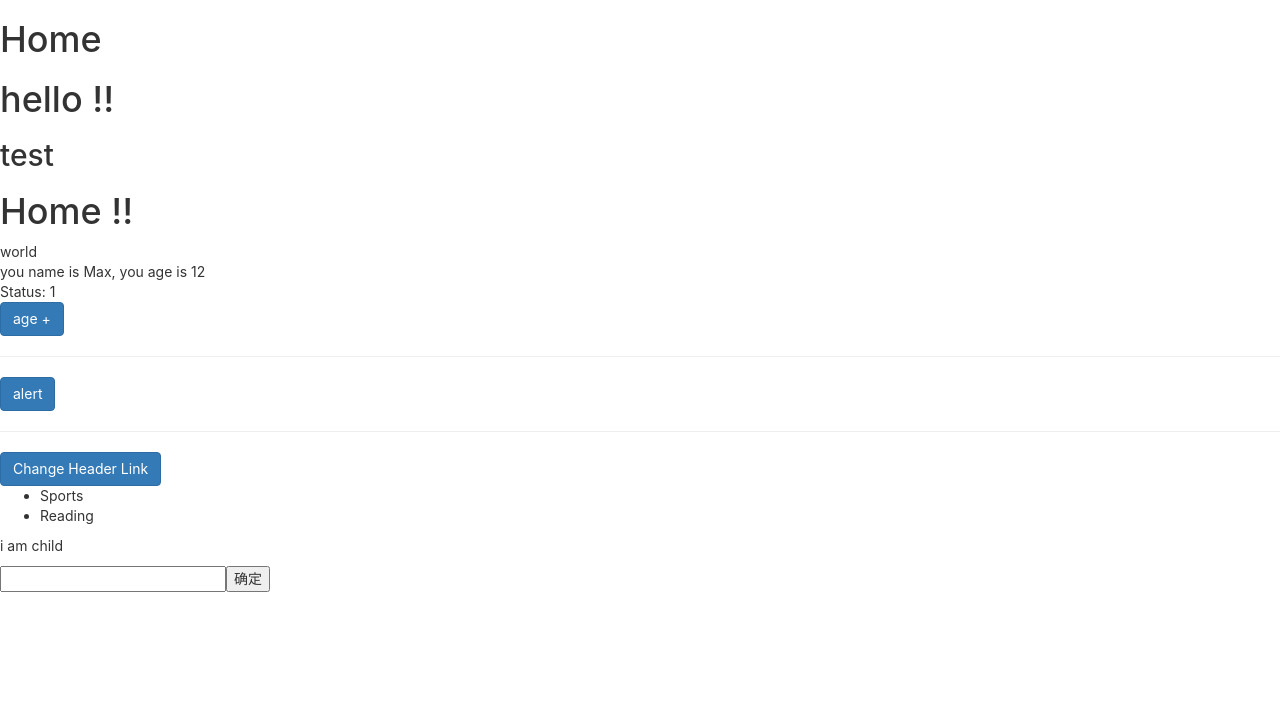
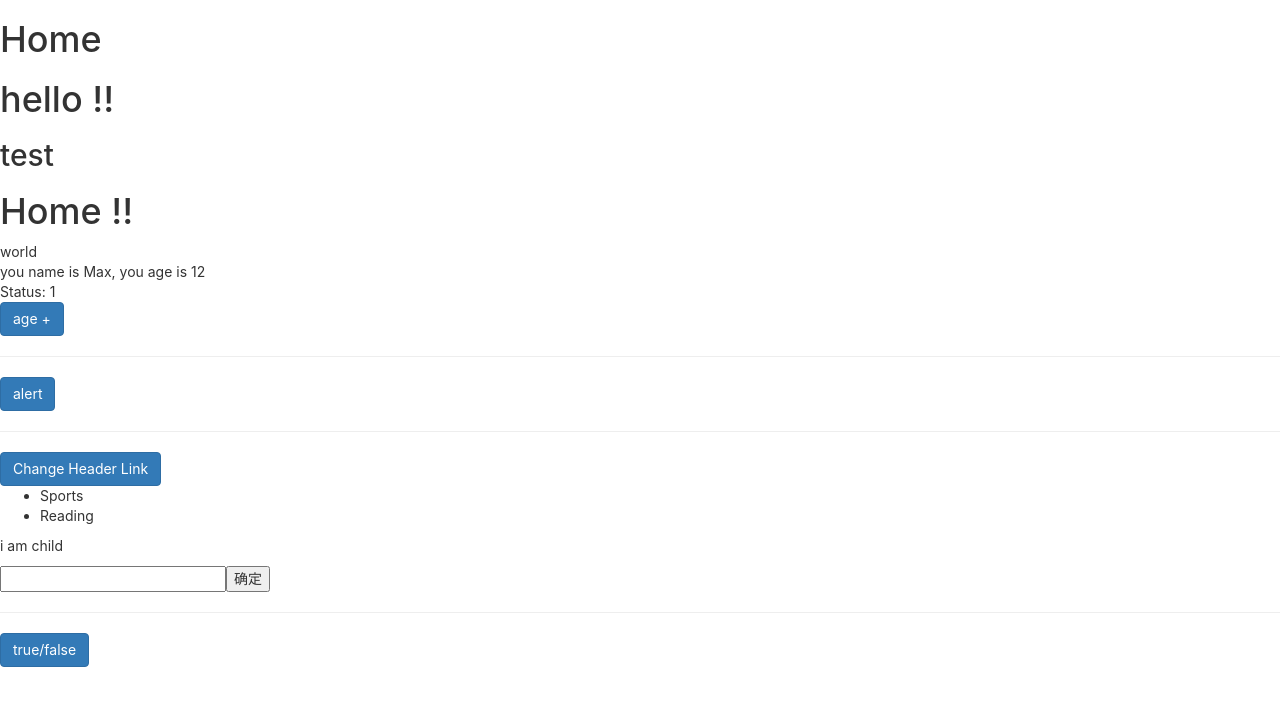
Before and after one commit to ublooth/React-porject, a React (Create React App) app: page / in a window 1280 px wide. Shown: the top 706 px of the page. Built offline with nearby package versions, Linux system fonts and the light colour scheme.

Commit message:
生命周期

```diff
--- a/src/components/Home.js
+++ b/src/components/Home.js
@@ -16,6 +16,7 @@ export default class Home extends Component {
         status: 1
       })
     }, 2000);
+    console.log("在 React 组件挂载之前，会调用它的构造函数constructor()>挂载no1")
   }
 
   onMakeOlder() {
@@ -33,7 +34,7 @@ export default class Home extends Component {
   }
 
   getVal(e) {
-    console.log(this.input.value)  // DOM元素
+    // console.log(this.input.value)  // DOM元素
     let val = e.target.value;
     // this.setState({  // 修改数据方法1
     //   status: val
@@ -49,11 +50,46 @@ export default class Home extends Component {
     this.setState(() => {
       return {
         list: this.state.list.concat(this.state.status2),
-        status2: '',
+        // status2: '',
       }
     });
     this.props.changeAppText(this.state.status2);
   }
+
+  // getDerivedStateFromProps 会在调用 render 方法之前调用，并且在初始挂载及后续更新时都会被调用。
+  static getDerivedStateFromProps(nextProps, prevState) {
+    const { type } = nextProps;
+    // 当传入的type发生变化的时候，更新state
+    if (type !== prevState.type) {
+      return {
+        type,
+      };
+    }
+    // 否则，对于state不进行任何操作
+    return null;
+  }
+
+  componentDidMount() {
+    console.log("componentDidMount 会在组件挂载后（插入 DOM 树中）立即调用。依赖于 DOM 节点的初始化应该放在这里。如需通过网络请求获取数据，此处是实例化请求的好地方。")
+  }
+
+  // 返回一个布尔值。在组件接收到新的props或者state时被调用。 true更新DOM，false不更新
+  shouldComponentUpdate(nextProps, nextState) {
+    // console.log('Component should update', nextProps, nextState);
+    if (nextState.status === 1) {
+      return true;
+    }
+    return false;
+  }
+
+  componentDidUpdate(prevProps, prevState) {
+    console.log('在组件完成更新后立即调用。在初始化时不会被调用。', prevProps, prevState);
+  }
+
+  componentWillUnmount() {
+    console.log('当组件从 DOM 中移除时会调用');
+  }
+
 
   // 一个组件类必须要实现一个 render 方法，这个 render 方法必须要返回一个 JSX 元素。
   render() {
--- a/src/pages/App.js
+++ b/src/pages/App.js
@@ -9,6 +9,7 @@ export default class App extends Component {
     this.state = {
       homeLink: 'Home',
       appText: 'test',
+      homeMounted: true
     }
   }
 
@@ -31,17 +32,20 @@ export default class App extends Component {
     alert(age);
   }
 
+  changeHomeMounted() {
+    this.setState({
+      homeMounted: !this.state.homeMounted
+    })
+  }
+
   render() {
     const user = { // 父组件的数据
       name: "Anna",
       hobbies: ["Sports", "Reading"]
-    }
-    return (
-      <div>
-        <Header homeLink={ this.state.homeLink }/>
-        {/* header 的数据为 App 的state的homeLink */}
-        <h1>hello !!</h1>
-        <h2>{ this.state.appText }</h2>
+    };
+    let homeComp = '';
+    if (this.state.homeMounted) {
+      homeComp = (
         <Home
           name={ "Max" }
           age={ 12 }
@@ -52,6 +56,17 @@ export default class App extends Component {
         >
           <p>i am child</p>
         </Home>
+      )
+    }
+    return (
+      <div>
+        <Header homeLink={ this.state.homeLink }/>
+        {/* header 的数据为 App 的state的homeLink */}
+        <h1>hello !!</h1>
+        <h2>{ this.state.appText }</h2>
+        { homeComp }
+        <hr />
+        <button onClick={ this.changeHomeMounted.bind(this) } className="btn btn-primary">true/false</button>
       </div>
     );
   }
```
